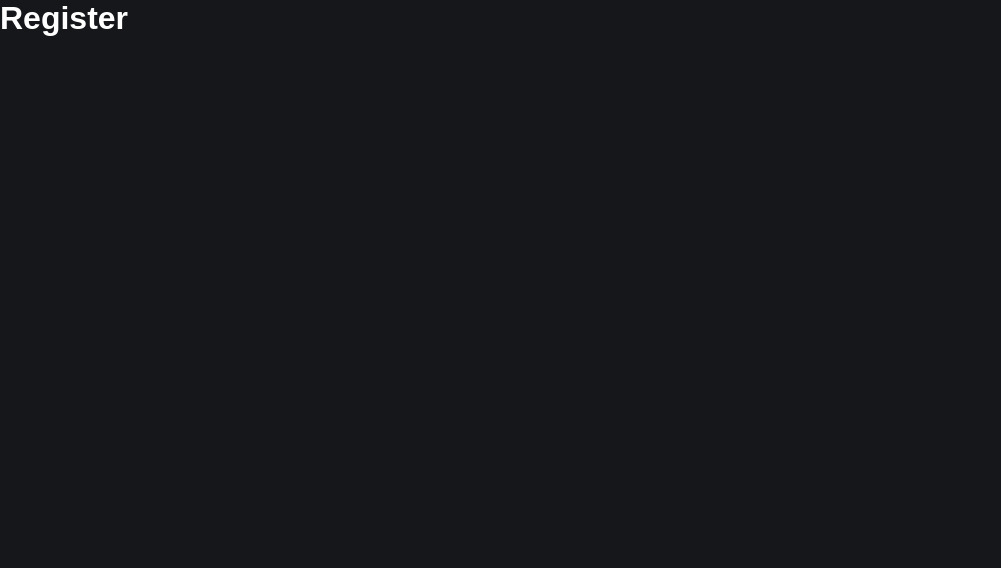
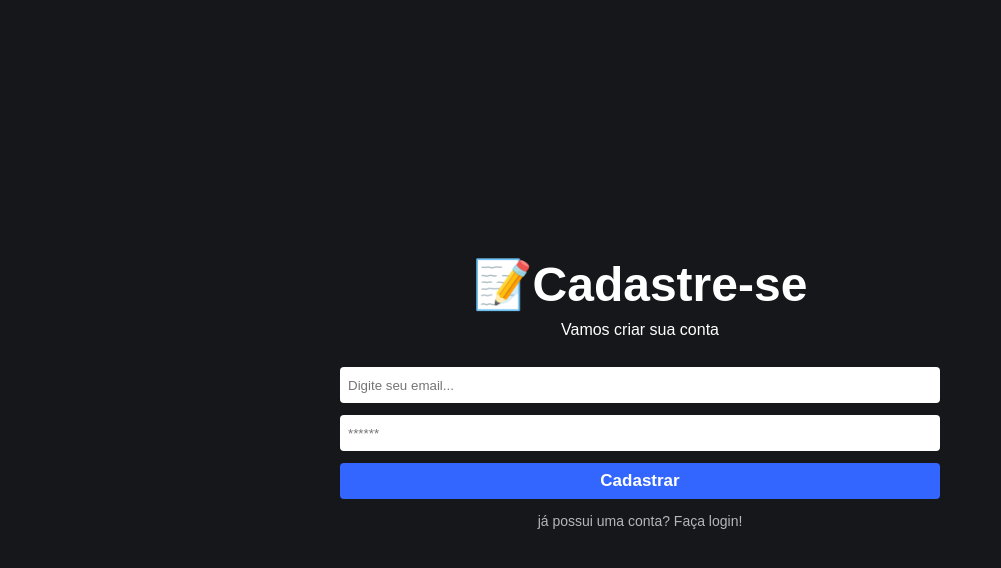
Before and after one commit to Dev-Messias/tarefas-firebase, a React (Vite) app: page /register in a window 1280 px wide. Shown: the top 568 px of the page, without its empty margins (0-1001 px from the left). Built offline with nearby package versions, Linux system fonts and the light colour scheme.

Commit message:
Feat: Estilizando página registro

```diff
--- /dev/null
+++ b/src/pages/Admin/index.jsx
@@ -0,0 +1,11 @@
+import './admin.css'
+
+function Admin(){
+    return(
+        <div>
+            <h1>Admin</h1>
+        </div>
+    )
+}
+
+export default Admin;
--- a/src/pages/Register/index.jsx
+++ b/src/pages/Register/index.jsx
@@ -1,12 +1,55 @@
+import { useState } from 'react';
 import './register.css';
 
+import { Link } from 'react-router-dom'
+
 function Register(){
+
+    const [email, setEmail] = useState('');
+    const [password, setPassword] = useState('');
+
+    function handleRegister(e){
+        e.preventDefault();
+
+        if(email !== '' && password !== ''){
+            alert("Teste")
+        }else{
+            alert("Preencha todos os campos!")
+        }
+
+    }
+
     return(
-        <>
+        <div className='home-container' >
+                <h1>📝Cadastre-se</h1>
+                <span>Vamos criar sua conta</span>
 
-            <h1>Register</h1>
+                <form className='form' onSubmit={handleRegister} >
 
-        </>
+                    <input
+                        type="text"
+                        placeholder='Digite seu email...'
+                        value={email}
+                        onChange={(e) => setEmail(e.target.value)}
+
+                    />
+
+                    <input
+                        autoComplete={false}
+                        type="password"
+                        placeholder='******'
+                        value={password}
+                        onChange={(e) => setPassword(e.target.value)}
+
+                    />
+
+                    <button type='submit' >Cadastrar</button>
+                </form>
+
+                <Link className='button-link' to="/" >
+                    já possui uma conta? Faça login!
+                </Link>
+        </div>
     )
 }
 
--- a/src/routes/index.jsx
+++ b/src/routes/index.jsx
@@ -2,12 +2,14 @@
 
 import Home from "../pages/Home";
 import Register from "../pages/Register";
+import Admin from "../pages/Admin";
 
 function RoutesApp(){
     return(
         <Routes>
             <Route path="/" element={<Home/>} />
             <Route path="/register" element={<Register/>} />
+            <Route path="/admin" element={<Admin/>} />
         </Routes>
     )
 }
```
Also changed, not shown: src/pages/Admin/admin.css (added).
